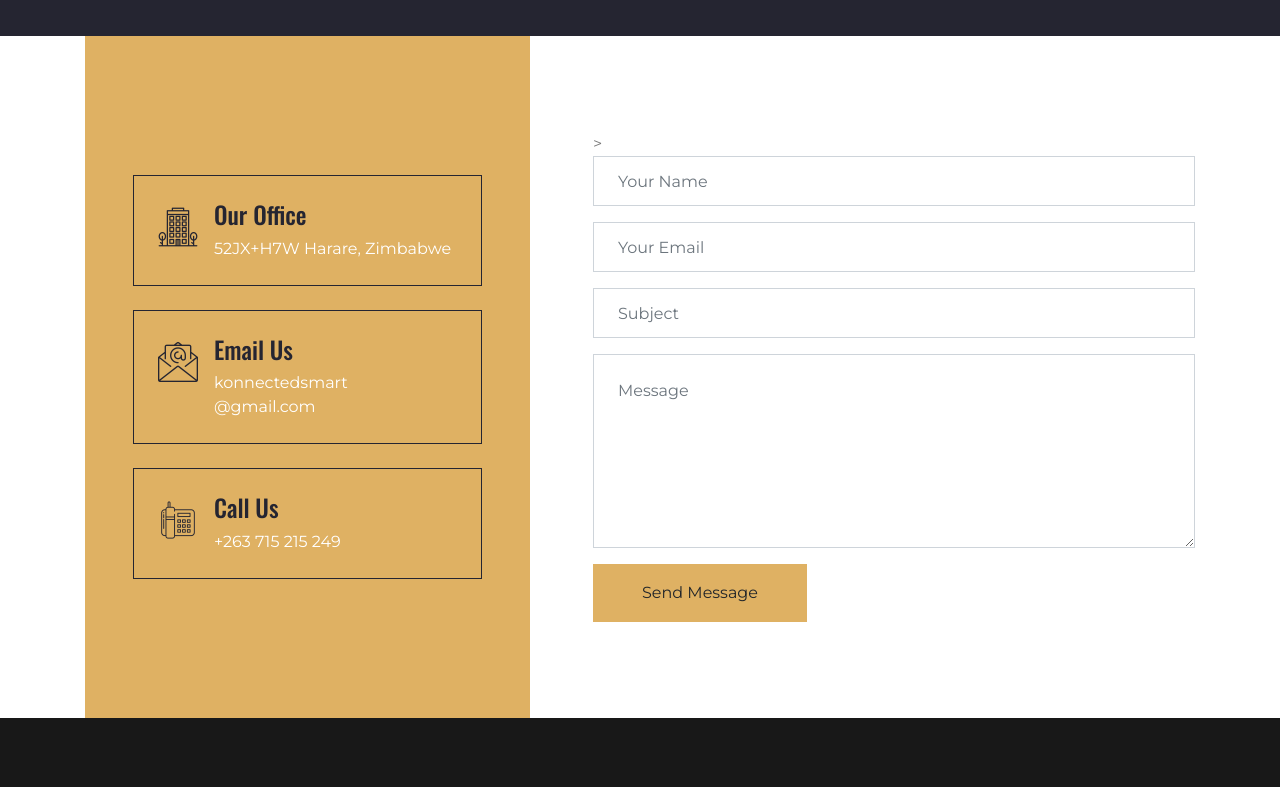
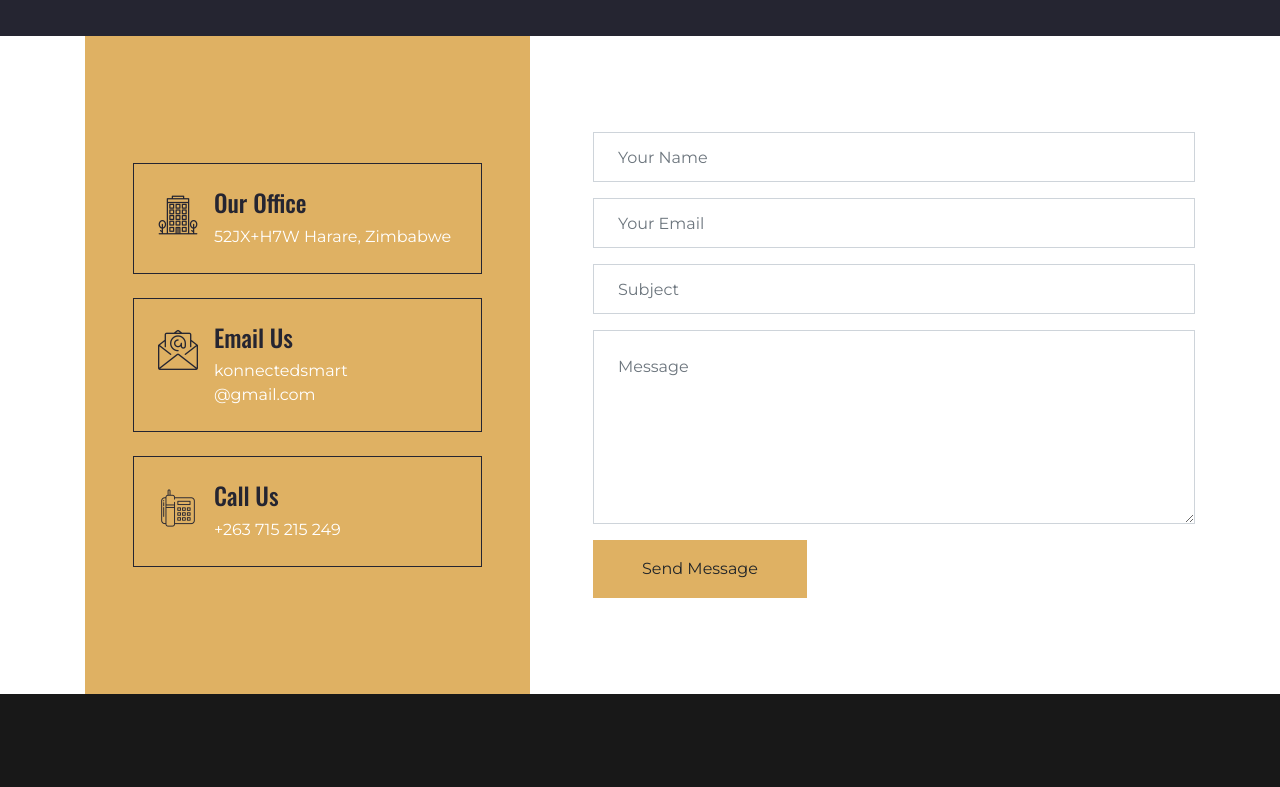
Before and after one commit to T-eay/Royal-Vault, a plain HTML site: page contact.html in a window 1280 px wide. Shown: the part 480-1267 px from the top of the page. Drawn offline with nearby package versions, Linux system fonts and the light colour scheme.

Commit message:
Update contact.html

```diff
--- a/contact.html
+++ b/contact.html
@@ -183,7 +183,7 @@
                 <div class="col-lg-7 mb-5 my-lg-5 py-5 pl-lg-5">
                     <div class="contact-form">
                         <div id="success"></div>
-                        <form name="sentMessage" id="contactFor" action="https://formsubmit.co/kutapiratapex@gmail.com" method="POST">>
+                        <form name="sentMessage" id="contactFor" action="https://formsubmit.co/kutapiratapex@gmail.com" method="POST">
                             <div class="control-group">
                                 <input type="text" class="form-control p-4" id="name" placeholder="Your Name" required="required" data-validation-required-message="Please enter your name" />
                                 <p class="help-block text-danger"></p>
```
